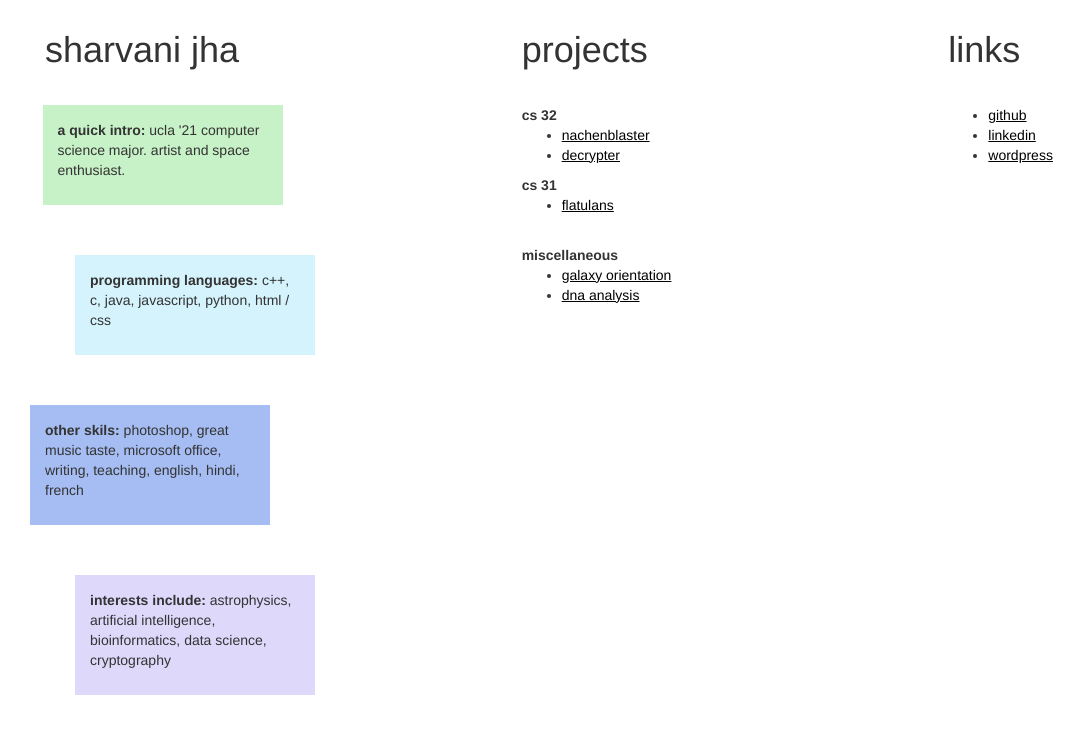
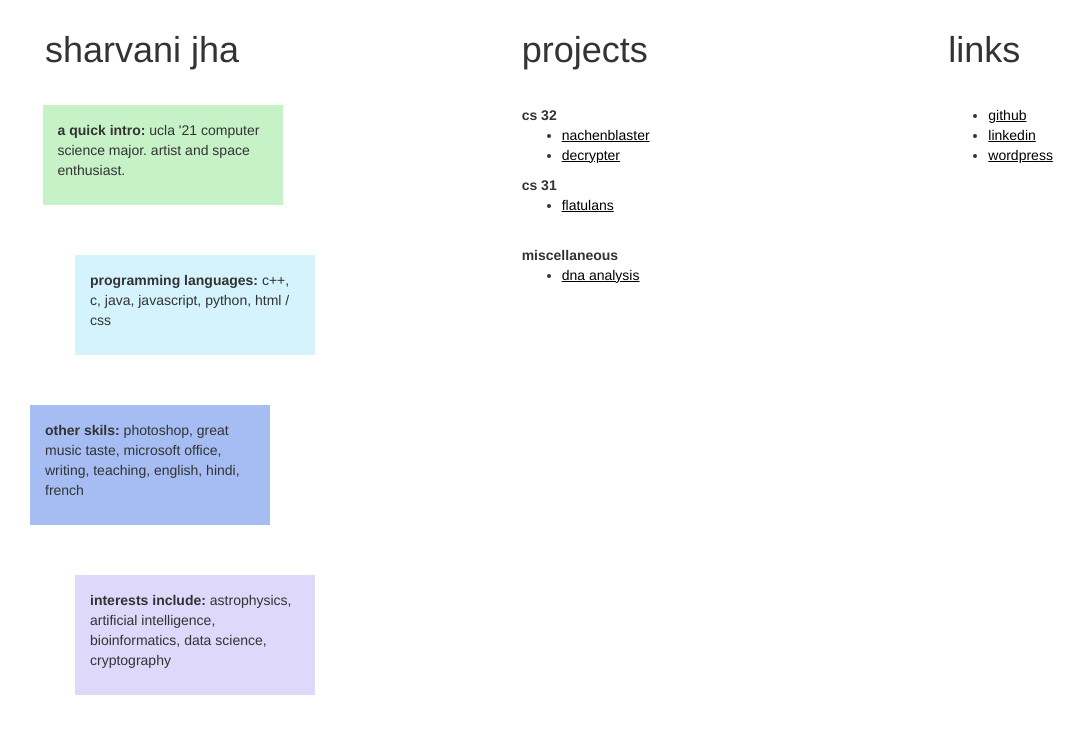
Before and after one commit to sharvanijha/sharvanijha.github.io, a Jekyll site: the page index.html, which Jekyll copies as it is, in a window 1280 px wide. Shown: the top 734 px of the page, without its empty margins (0-1086 px from the left). Built offline with Jekyll 4.4.1, drawn with Linux system fonts in a browser that asks for light colours.

Commit message:
Removed one project as I work on it more.

```diff
--- a/index.html
+++ b/index.html
@@ -118,7 +118,7 @@
             <br>
             <b>miscellaneous</b><br>
             <ul>
-              <li><a href = "https://www.youtube.com/watch?v=dQw4w9WgXcQ"><u>galaxy orientation</u></a></li>
+              <!--<li><a href = "https://www.youtube.com/watch?v=dQw4w9WgXcQ"><u>galaxy orientation</u></a></li>-->
               <li><a href = "https://www.youtube.com/watch?v=dQw4w9WgXcQ"><u>dna analysis</u></a></li>
             </ul>
           </div>
```
